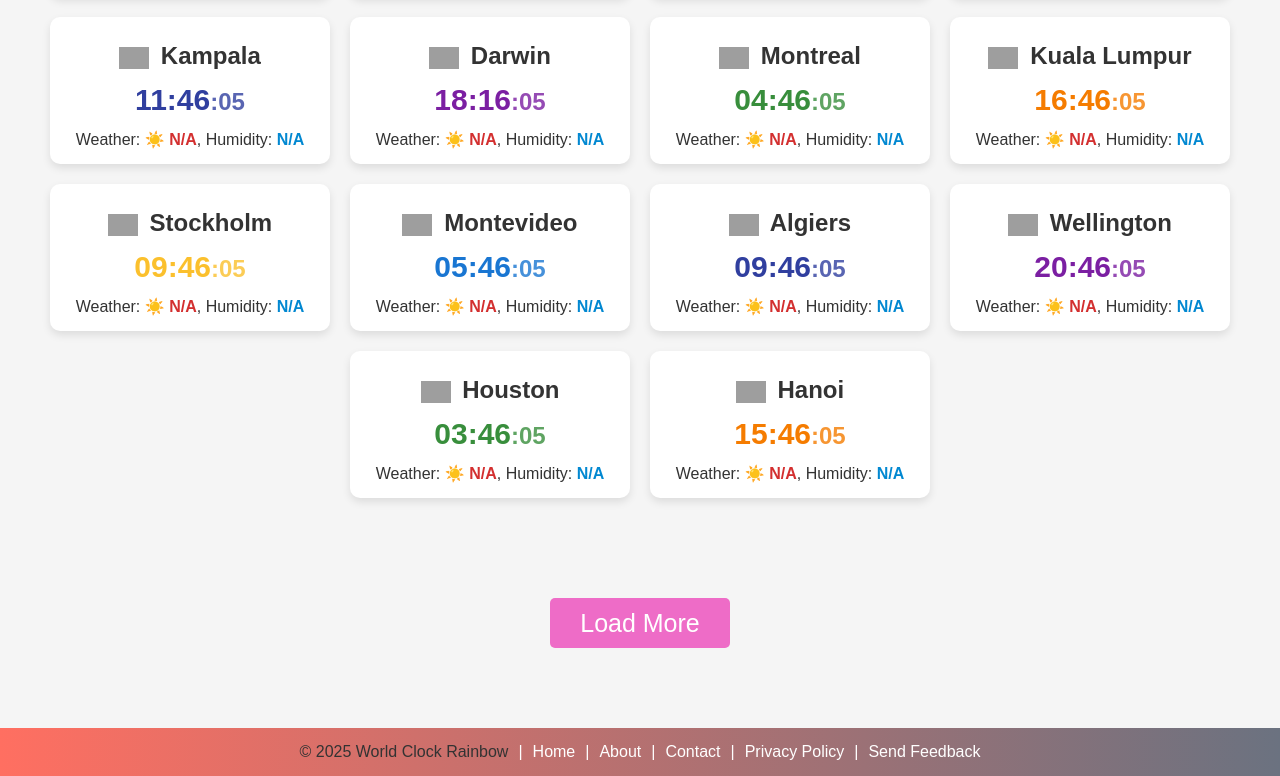
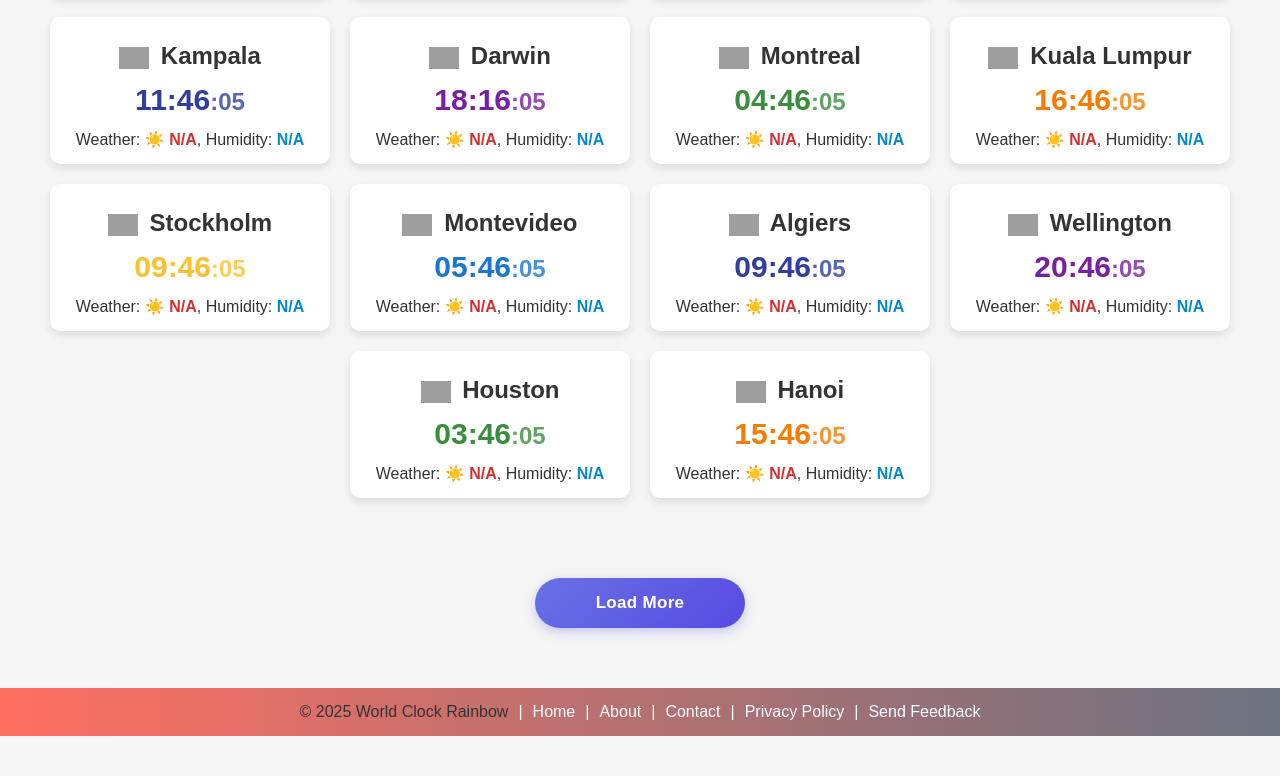
Before and after one commit to jsk0109/worldclockrain, a plain HTML site: page public/index.html in a window 1280 px wide. Shown: the part 2438-3214 px from the top of the page. After the commit the page ends 3174 px from the top, so only its background shows below. Drawn offline with Linux system fonts and the light colour scheme; no server answers; grey boxes are pictures that could not be loaded.

Commit message:
Update index.css

```diff
--- a/public/css/index.css
+++ b/public/css/index.css
@@ -252,34 +252,43 @@ nav { z-index: 1100; }
     color: #e65a50;
 }
 
-/* Load More Button */
 #load-more {
-    display: block;
-    margin: 80px auto;
-    padding: 10px 20px;
-    background-color: #ee6cc7;
-    color: white;
+    display: flex;
+    align-items: center;
+    justify-content: center;
+    margin: 60px auto;
+    width: 210px;
+    height: 50px;
+    font-size: 17px;
+    font-weight: 600;
+    color: #FFFFFF;
+    background: linear-gradient(135deg, #6772E5 0%, #574AE2 100%);
     border: none;
-    border-radius: 5px;
+    border-radius: 25px;
     cursor: pointer;
-    transition: background-color 0.4s;
+    text-decoration: none;
+    box-shadow: 0 4px 12px rgba(103, 114, 229, 0.35);
+    transition: all 0.25s ease-out;
+    letter-spacing: 0.3px;
+  }
+
+#load-more:hover:not(:disabled) {
+    background: linear-gradient(135deg, #5A65D8 0%, #4D3FCB 100%);
+    transform: translateY(-2px) scale(1.02);
+    box-shadow: 0 7px 18px rgba(90, 101, 216, 0.4);
 }
 
-#load-more {
-    width: 180px; /* 버튼 가로 크기 */
-    height: 50px; /* 버튼 세로 크기 */
-    padding: 10px 20px; /* 내부 여백 (세로 10px, 가로 20px) */
-    font-size: 25px; /* 텍스트 크기 */
-  }
-
-#load-more:hover {
-    background-color: #e848db;
-    transform: scale(1.05);
+#load-more:active:not(:disabled) {
+    transform: translateY(0px) scale(0.98);
+    box-shadow: 0 3px 10px rgba(90, 101, 216, 0.3);
 }
 
 #load-more:disabled {
-    background-color: #ccc;
+    background: #D1D5DB;
+    color: #6B7280;
     cursor: not-allowed;
+    box-shadow: none;
+    transform: none;
 }
 
 /* Custom Clocks Section */
```
